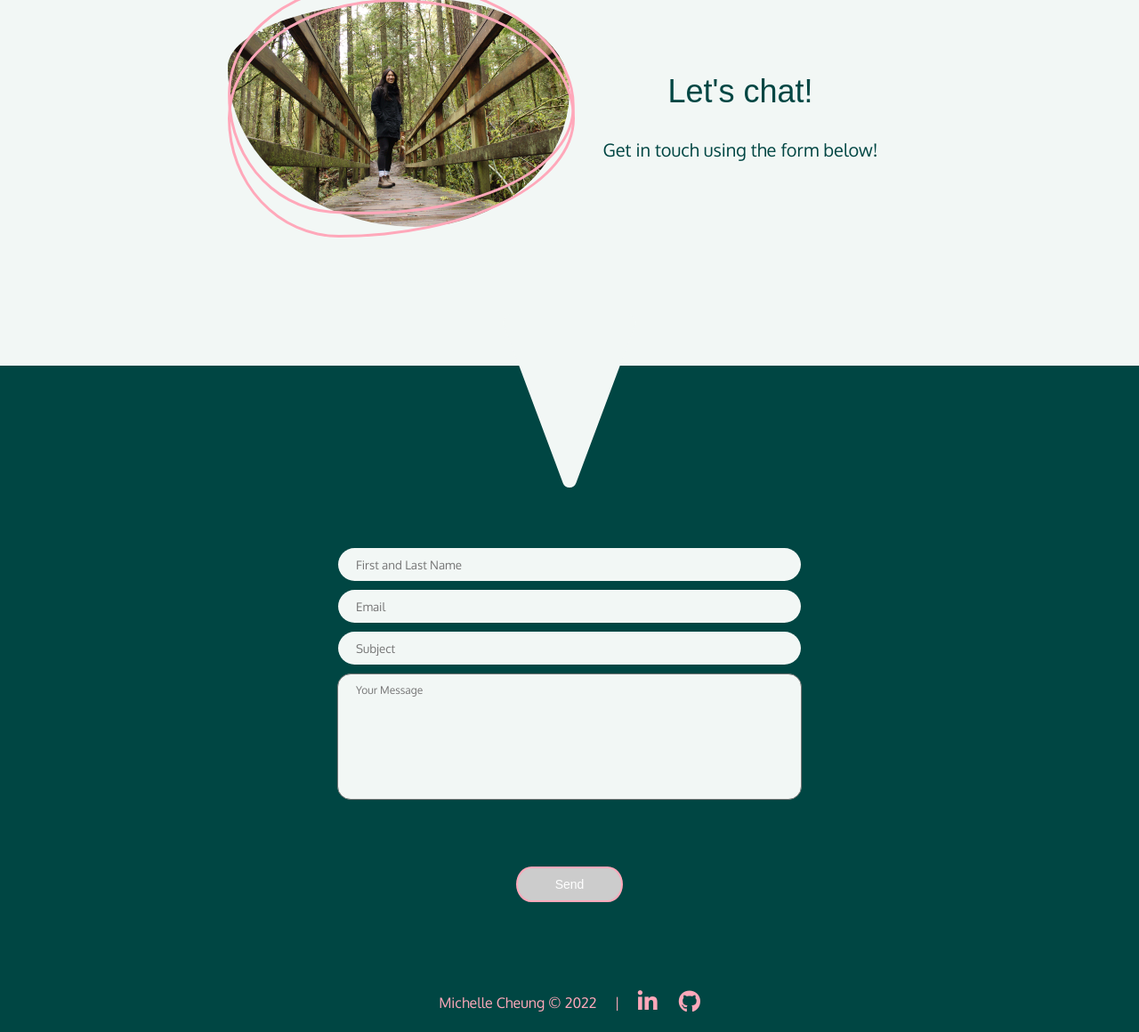
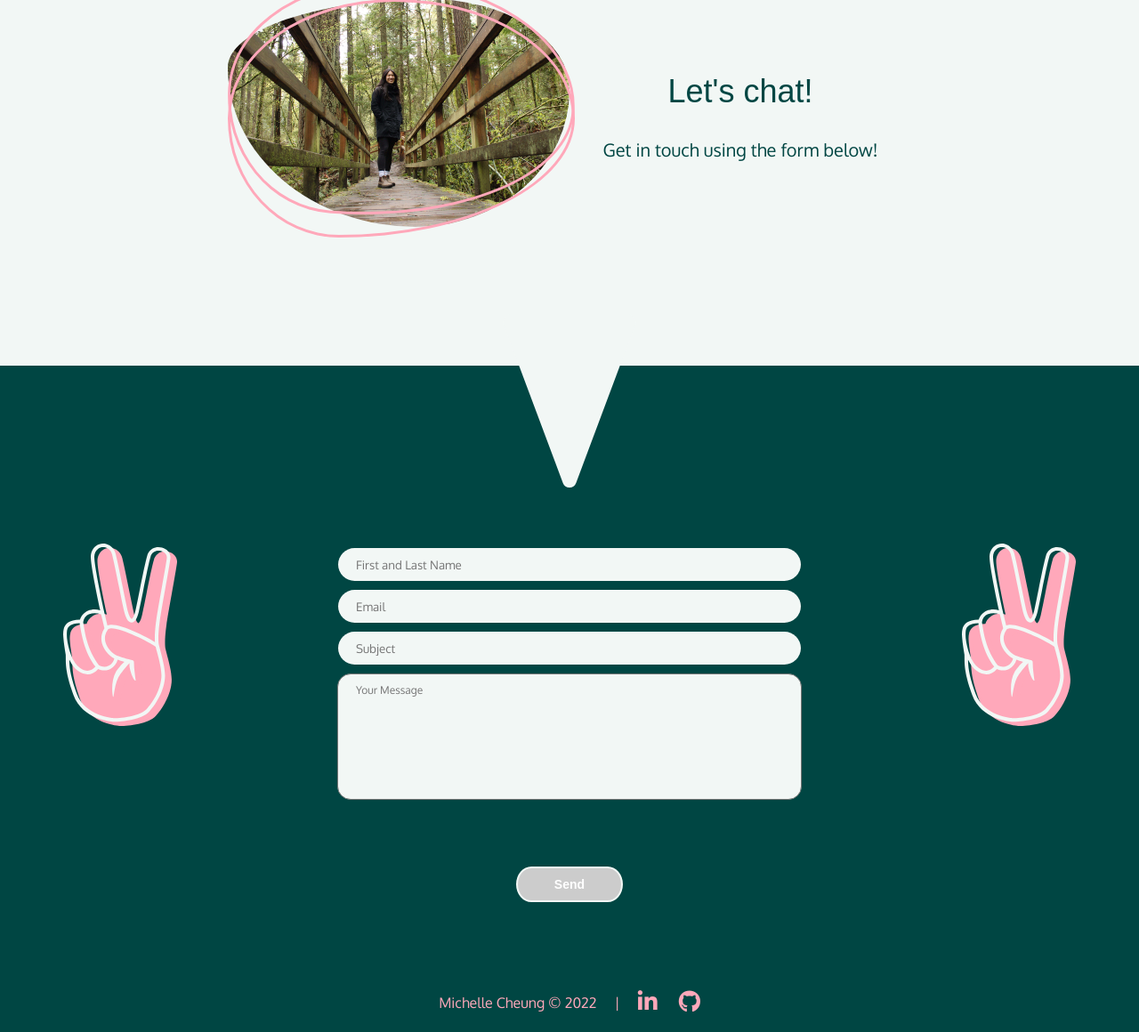
Before and after one commit to Mishninja/Portfolio-V2, a PHP site: page / in a window 1280 px wide. Shown: the part 4307-5467 px from the top of the page at 89% size. Run offline with PHP 8.4, Linux system fonts and the light colour scheme; some libraries are stand-ins or nearby versions; some web fonts are replaced.

Commit message:
Added contact page graphics
- added graphics to contact form

```diff
--- a/portfolio-2.2/contact.php
+++ b/portfolio-2.2/contact.php
@@ -85,7 +85,8 @@ if (array_key_exists('email', $_POST)) {
     </div>
     <div class="triangle bg-repeat"></div>
 </div>
-<div class="form-container" id = 'form-container'>
+<div class="form-container" id='form-container'>
+    <div class="graphic bg-repeat"><img src="images/bnr-img.svg"></div>
     <?php if (empty($msg)) { ?>
         <form class="form" action="<?php echo htmlentities($_SERVER['PHP_SELF']); ?>" method="POST">
             <input type="text" name="name" placeholder="First and Last Name" id="name" required />
@@ -102,7 +103,7 @@ if (array_key_exists('email', $_POST)) {
             </div>";
     } ?>
 
-
+    <div class="graphic bg-repeat"><img src="images/bnr-img.svg"></div>
 </div>
 
 <script>
@@ -110,7 +111,6 @@ if (array_key_exists('email', $_POST)) {
         var submitBtn = document.getElementById("submit");
         submitBtn.removeAttribute("disabled");
     }
-
 </script>
 </body>
 
--- a/portfolio-2.2/css/main.css
+++ b/portfolio-2.2/css/main.css
@@ -161,17 +161,18 @@ header.header-up {
 /*===== Homepage Banner =====*/
 .bnr {
   width: 100%;
-  margin: 5rem auto;
-  padding: 11rem 0 0;
+  margin: 0 auto;
+  padding-top: 10rem;
+  height: 100vh;
   background-position-y: top;
   overflow: hidden;
   display: flex;
-  flex-direction: column;
+  justify-content: flex-end;
+  flex-direction: column-reverse;
 }
 .bnr .left {
   width: 100%;
-  height: 50vh;
-  padding-top: 10rem;
+  height: 20vh;
   display: flex;
   justify-content: center;
 }
@@ -203,6 +204,7 @@ header.header-up {
   display: flex;
   justify-content: center;
   align-items: center;
+  margin-top: 7rem;
 }
 .bnr .right .cta a {
   color: #004643;
@@ -441,6 +443,9 @@ header.header-up {
   padding-top: 20rem;
   padding-bottom: 6rem;
 }
+.connect .form-container .graphic {
+  display: none;
+}
 .connect .form-container .error-msg {
   color: #F2F7F5;
   text-align: center;
@@ -467,25 +472,21 @@ header.header-up {
   min-width: 10.7rem;
   padding: 1rem 3.5rem;
   border-top-left-radius: 20% 70%;
+  border-top-right-radius: 20% 70%;
   border-bottom-right-radius: 20% 70%;
+  border-bottom-left-radius: 20% 70%;
   font-size: 1.4rem;
-  min-width: 7.5rem;
+  font-weight: 600;
   margin: 2rem auto;
-  border: 2px solid #FFA8BA;
-  background: #F2F7F5;
+  border: 2px solid #F2F7F5;
+  background: #FFA8BA;
   color: #004643;
   transition: all 0.3s ease-in-out;
 }
 .connect .form-container .form input[type=submit]:disabled {
   background-color: #ccc;
   color: #fff;
-  padding: 1rem 3.5rem;
-  border-top-left-radius: 20% 70%;
-  border-top-right-radius: 20% 70%;
-  border-bottom-right-radius: 20% 70%;
-  border-bottom-left-radius: 20% 70%;
   cursor: default;
-  min-width: 10.7rem;
 }
 .connect .form-container .form textarea {
   width: 80%;
--- a/portfolio-2.2/css/media-queries.css
+++ b/portfolio-2.2/css/media-queries.css
@@ -161,17 +161,18 @@ header.header-up {
 /*===== Homepage Banner =====*/
 .bnr {
   width: 100%;
-  margin: 5rem auto;
-  padding: 11rem 0 0;
+  margin: 0 auto;
+  padding-top: 10rem;
+  height: 100vh;
   background-position-y: top;
   overflow: hidden;
   display: flex;
-  flex-direction: column;
+  justify-content: flex-end;
+  flex-direction: column-reverse;
 }
 .bnr .left {
   width: 100%;
-  height: 50vh;
-  padding-top: 10rem;
+  height: 20vh;
   display: flex;
   justify-content: center;
 }
@@ -203,6 +204,7 @@ header.header-up {
   display: flex;
   justify-content: center;
   align-items: center;
+  margin-top: 7rem;
 }
 .bnr .right .cta a {
   color: #004643;
@@ -441,6 +443,9 @@ header.header-up {
   padding-top: 20rem;
   padding-bottom: 6rem;
 }
+.connect .form-container .graphic {
+  display: none;
+}
 .connect .form-container .error-msg {
   color: #F2F7F5;
   text-align: center;
@@ -467,25 +472,21 @@ header.header-up {
   min-width: 10.7rem;
   padding: 1rem 3.5rem;
   border-top-left-radius: 20% 70%;
+  border-top-right-radius: 20% 70%;
   border-bottom-right-radius: 20% 70%;
+  border-bottom-left-radius: 20% 70%;
   font-size: 1.4rem;
-  min-width: 7.5rem;
+  font-weight: 600;
   margin: 2rem auto;
-  border: 2px solid #FFA8BA;
-  background: #F2F7F5;
+  border: 2px solid #F2F7F5;
+  background: #FFA8BA;
   color: #004643;
   transition: all 0.3s ease-in-out;
 }
 .connect .form-container .form input[type=submit]:disabled {
   background-color: #ccc;
   color: #fff;
-  padding: 1rem 3.5rem;
-  border-top-left-radius: 20% 70%;
-  border-top-right-radius: 20% 70%;
-  border-bottom-right-radius: 20% 70%;
-  border-bottom-left-radius: 20% 70%;
   cursor: default;
-  min-width: 10.7rem;
 }
 .connect .form-container .form textarea {
   width: 80%;
@@ -802,6 +803,15 @@ header.header-up {
     flex-basis: 50%;
     max-width: 50%;
   }
+  .connect .form-container {
+    display: flex;
+  }
+  .connect .form-container .graphic {
+    display: block;
+    width: 10%;
+    height: 100%;
+    margin: 0 auto;
+  }
   .connect .form-container .form input[type=submit]:hover {
     background-color: transparent;
     color: #F2F7F5;
--- a/portfolio-2.2/index.html
+++ b/portfolio-2.2/index.html
@@ -116,7 +116,7 @@
                         <div class="content">
                             <div class="description">
                                 <h4 class="heading">Description</h4>
-                                <p>A reusable contact form for a portfpo or a local business. This contact form uses the PHPMailer class and Google reCaptcha to safely handle contact form inputs and emails. The form also has required fields to ensure users include all necessary information.</p>
+                                <p>A reusable contact form for a portfolio or a local business. This contact form uses the PHPMailer class and Google reCaptcha to safely handle contact form inputs and emails. The form also has required fields to ensure users include all necessary information.</p>
                                 <h4 class="heading">Tools</h4>
                                 <ul>
                                     <li>HTML</li>
@@ -223,6 +223,7 @@
                 <div class="triangle bg-repeat"></div>
             </div>
             <div class="form-container">
+                <div class="graphic bg-repeat"><img src="images/bnr-img.svg"></div>
                 <form class="form">
                     <input type="text" name="name" placeholder="First and Last Name" id="name" required>
                     <input type="email" name="email" placeholder="Email" id="email" required>
@@ -232,6 +233,7 @@
                     <input class="submit" type="submit" value="Send" id="submit" disabled>
                     <!-- </div> -->
                 </form>
+                <div class="graphic bg-repeat"><img src="images/bnr-img.svg"></div>
             </div>
         </section>
     </main>
--- a/portfolio-2.2/index.php
+++ b/portfolio-2.2/index.php
@@ -120,7 +120,7 @@
                         <div class="content">
                             <div class="description">
                                 <h4 class="heading">Description</h4>
-                                <p>A reusable contact form for a portfpo or a local business. This contact form uses the PHPMailer class and Google reCaptcha to safely handle contact form inputs and emails. The form also has required fields to ensure users include all necessary information.</p>
+                                <p>A reusable contact form for a portfolio or a local business. This contact form uses the PHPMailer class and Google reCaptcha to safely handle contact form inputs and emails. The form also has required fields to ensure users include all necessary information.</p>
                                 <h4 class="heading">Tools</h4>
                                 <ul>
                                     <li>HTML</li>
--- a/portfolio-2.2/sass/main.scss
+++ b/portfolio-2.2/sass/main.scss
@@ -161,16 +161,17 @@ header.header-up {
 
 .bnr {
     width: 100%;
-    margin: 5rem auto;
-    padding: 11rem 0 0;
+    margin: 0 auto;
+    padding-top: 10rem;
+    height: 100vh;
     background-position-y: top;
     overflow: hidden;
     display: flex;
-    flex-direction: column;
+    justify-content: flex-end;
+    flex-direction: column-reverse;
     .left {
         width: 100%;
-        height: 50vh;
-        padding-top: 10rem;
+        height: 20vh;
         display: flex;
         justify-content: center;
         img {
@@ -200,6 +201,7 @@ header.header-up {
         }
         .cta {
             @include flex(flex,center,center);
+            margin-top: 7rem;
             a {
                 color: $primary-color;
                 font-weight: 600;
@@ -449,6 +451,9 @@ header.header-up {
         background-color: $primary-color;
         padding-top: 20rem;
         padding-bottom: 6rem;
+        .graphic {
+            display: none;
+        }
         .error-msg {
             color: $secondary-color;
             text-align: center;
@@ -476,12 +481,14 @@ header.header-up {
                 min-width: 10.7rem;
                 padding: 1rem 3.5rem;
                 border-top-left-radius: 20% 70%;
+                border-top-right-radius: 20% 70%;
                 border-bottom-right-radius: 20% 70%;
+                border-bottom-left-radius: 20% 70%;
                 font-size: 1.4rem;
-                min-width: 7.5rem;
+                font-weight: 600;
                 margin: 2rem auto;
-                border: 2px solid $accent-color;
-                background: $secondary-color;
+                border: 2px solid $secondary-color;
+                background: $accent-color;
                 color: $text-color-dk;
                 transition: all 0.3s ease-in-out;
             }
@@ -489,13 +496,7 @@ header.header-up {
             input[type = submit]:disabled {
                 background-color: #ccc;
                 color: #fff;
-                padding: 1rem 3.5rem;
-                border-top-left-radius: 20% 70%;
-                border-top-right-radius: 20% 70%;
-                border-bottom-right-radius: 20% 70%;
-                border-bottom-left-radius: 20% 70%;
                 cursor: default;
-                min-width: 10.7rem;
             }
 
             textarea {
--- a/portfolio-2.2/sass/media-queries.scss
+++ b/portfolio-2.2/sass/media-queries.scss
@@ -273,6 +273,14 @@
         }
 
         .form-container {
+            display: flex;
+            .graphic {
+                display: block;
+                width: 10%;
+                height: 100%;
+                margin: 0 auto;
+            }
+
             .form {
                 input[type=submit]:hover {
                     background-color: transparent;
```
Also changed, not shown: 2 other files.
